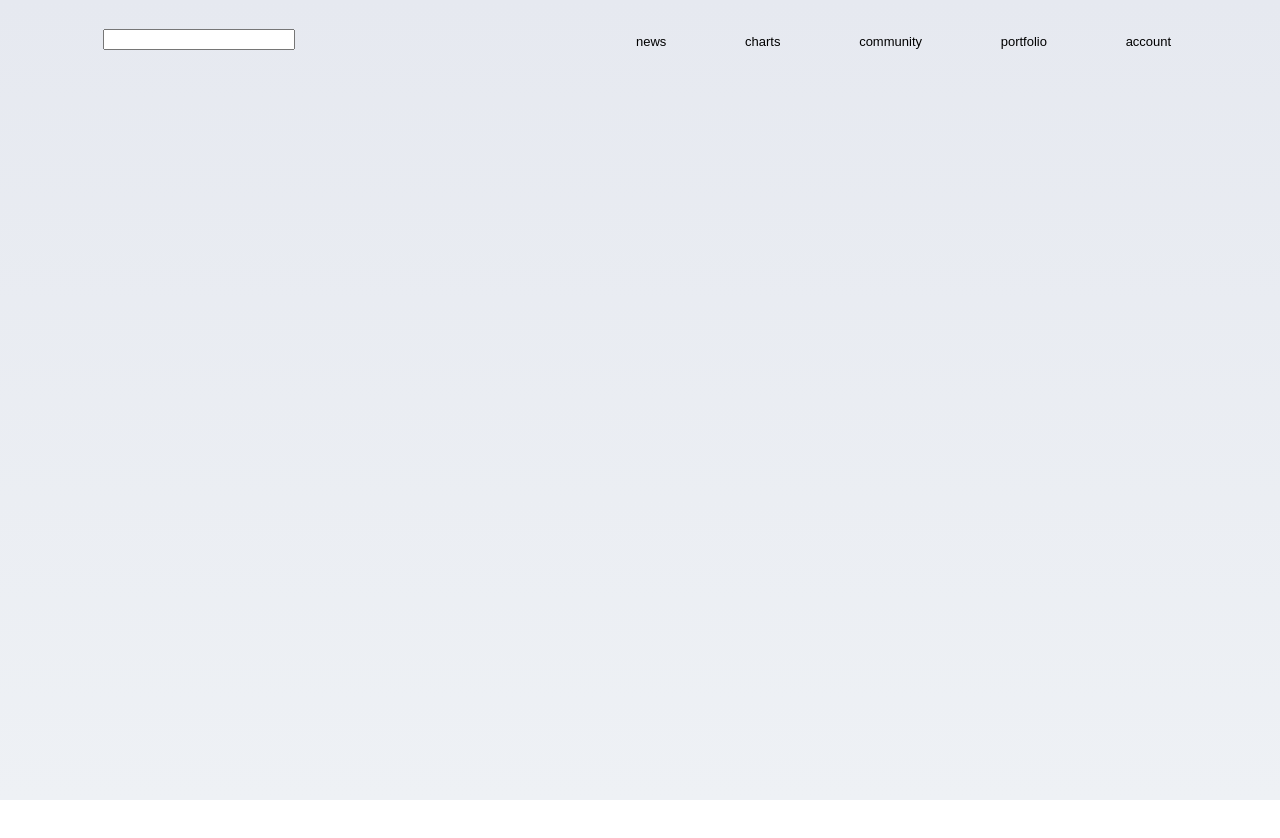
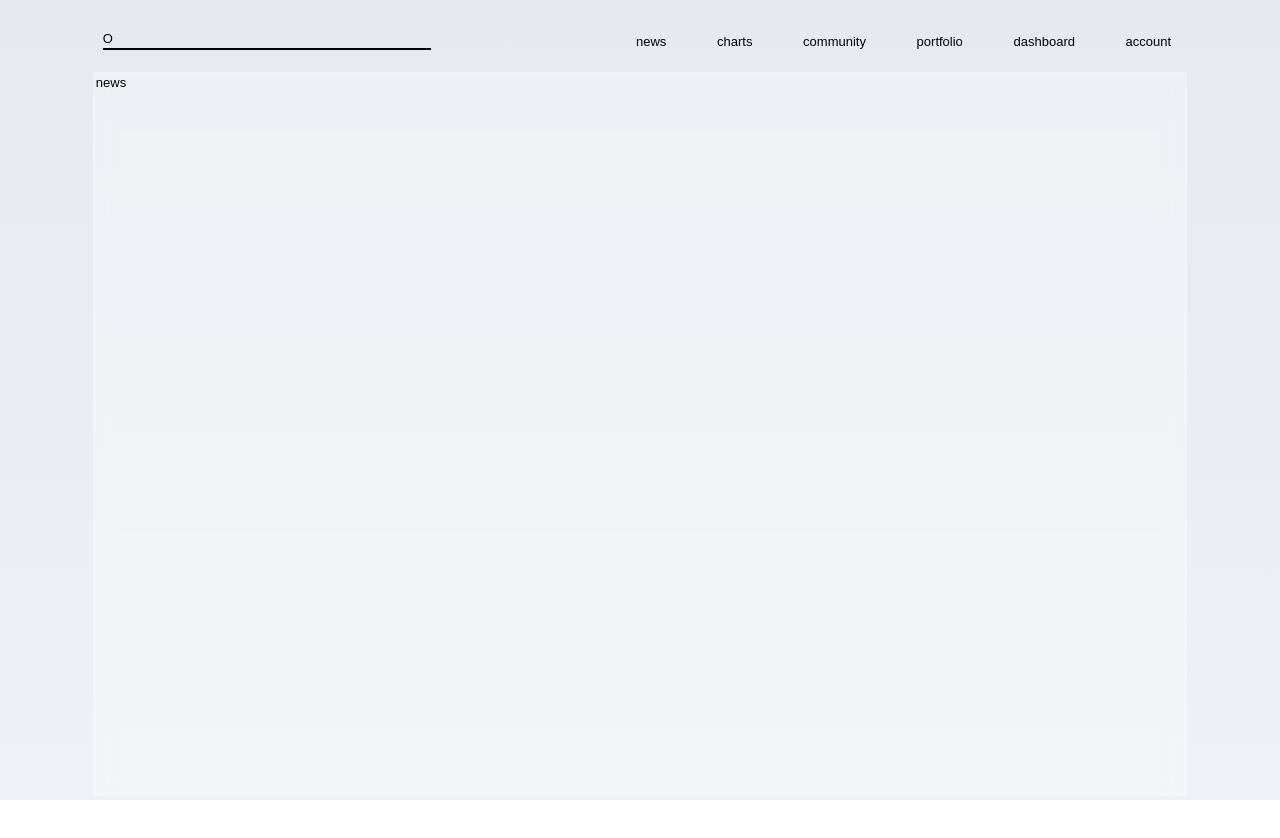
Before and after one commit to jamest7783/Dividend, a React (Create React App) app in the folder client/: page / in a window 1280 px wide. Both pictures are taken after a click on the button "news". Shown: the top 838 px of the page. Built offline with nearby package versions, Linux system fonts and the light colour scheme.

Commit message:
Glass on all Pages

```diff
--- a/client/src/App.css
+++ b/client/src/App.css
@@ -37,14 +37,21 @@ body{
 }
 #search{
     margin-left:10px;
+    width:30%;
+    border-bottom:2px solid black;
+    display:flex;
+}
+#search-input{
+    background:transparent;
+    border:none;
 }
 #canvas{
     grid-area:2/2/4/2;
-    margin-top:1%;
+    margin-top:2%;
     /* border:1px solid black; */
     display:flex;
     justify-content:center;
-    align-items:center;
+    align-items:top;
 }
 #login,#register{
     height:50%;
@@ -92,7 +99,7 @@ body{
 input{
     width:100%;
 }
-#dashboard{
+#glass{
     height:90%;
     width:100%;
     display:grid;
--- /dev/null
+++ b/client/src/components/Account.jsx
@@ -0,0 +1,9 @@
+const Account=()=>{
+
+    return(
+        <div id='glass'>
+            account
+        </div>
+    )
+}
+export default Account
--- a/client/src/components/Canvas.jsx
+++ b/client/src/components/Canvas.jsx
@@ -1,14 +1,24 @@
+import Account from './Account'
+import Charts from './Charts'
+import Community from './Community'
+import Dashboard from './Dashboard'
 import Login from '../components/Login'
+import News from './News'
+import Portfolio from './Portfolio'
 import Register from '../components/Register'
-import Dashboard from './Dashboard'
 
 const Canvas=({focus,setFocus})=>{
 
     return(
         <div id='canvas'>
+            {focus==='account'&&<Account/>}
+            {focus==='charts'&&<Charts/>}
+            {focus==='community'&&<Community/>}
+            {focus==='dashboard'&&<Dashboard/>}
             {focus==='login'&&<Login setFocus={setFocus}/>}
+            {focus==='news'&&<News/>}
+            {focus==='portfolio'&&<Portfolio/>}
             {focus==='register'&&<Register setFocus={setFocus}/>}
-            {focus==='dashboard'&&<Dashboard setFocus={setFocus}/>}
         </div>
     )
 }
--- /dev/null
+++ b/client/src/components/Charts.jsx
@@ -0,0 +1,9 @@
+const Charts=()=>{
+
+    return(
+        <div id='glass'>
+            charts
+        </div>
+    )
+}
+export default Charts
--- /dev/null
+++ b/client/src/components/Community.jsx
@@ -0,0 +1,9 @@
+const Community=()=>{
+
+    return(
+        <div id='glass'>
+            community
+        </div>
+    )
+}
+export default Community
--- a/client/src/components/Dashboard.jsx
+++ b/client/src/components/Dashboard.jsx
@@ -8,7 +8,7 @@ import Positions from './Positions'
 const Dashboard=()=>{
 
     return(
-        <div id='dashboard'>
+        <div id='glass'>
             <Watchlist/>
             <EquityChart/>
             <DiversificationRadial/>
--- a/client/src/components/DiversificationRadial.jsx
+++ b/client/src/components/DiversificationRadial.jsx
@@ -2,7 +2,7 @@ const DiversificationRadial=()=>{
 
     return(
         <div id='diversification-radial'>
-
+            diversification radial
         </div>
     )
 }
--- a/client/src/components/Nav.jsx
+++ b/client/src/components/Nav.jsx
@@ -2,10 +2,11 @@ const Nav=({setFocus})=>{
 
     return(
         <div id='nav'>
-                <button className="link">news</button>
-                <button className="link">charts</button>
-                <button className="link">community</button>
-                <button className="link">portfolio</button>
+                <button className="link" onClick={(e)=>{setFocus('news')}}>news</button>
+                <button className="link" onClick={(e)=>{setFocus('charts')}}>charts</button>
+                <button className="link" onClick={(e)=>{setFocus('community')}}>community</button>
+                <button className="link" onClick={(e)=>{setFocus('portfolio')}}>portfolio</button>
+                <button className="link" onClick={(e)=>{setFocus('dashboard')}}>dashboard</button>
                 <button className="link" onClick={(e)=>{setFocus('login')}}>account</button>
         </div>
     )
--- /dev/null
+++ b/client/src/components/News.jsx
@@ -0,0 +1,9 @@
+const News=()=>{
+
+    return(
+        <div id='glass'>
+            news
+        </div>
+    )
+}
+export default News
--- /dev/null
+++ b/client/src/components/Portfolio.jsx
@@ -0,0 +1,9 @@
+const Portfolio=()=>{
+
+    return(
+        <div id='glass'>
+            portfolio
+        </div>
+    )
+}
+export default Portfolio
--- a/client/src/components/Search.jsx
+++ b/client/src/components/Search.jsx
@@ -2,6 +2,7 @@ const Search=()=>{
 
     return(
         <div id='search'>
+            <div id='magnifying-glass'>O</div>
             <input id='search-input'></input>
         </div>
     )
```
